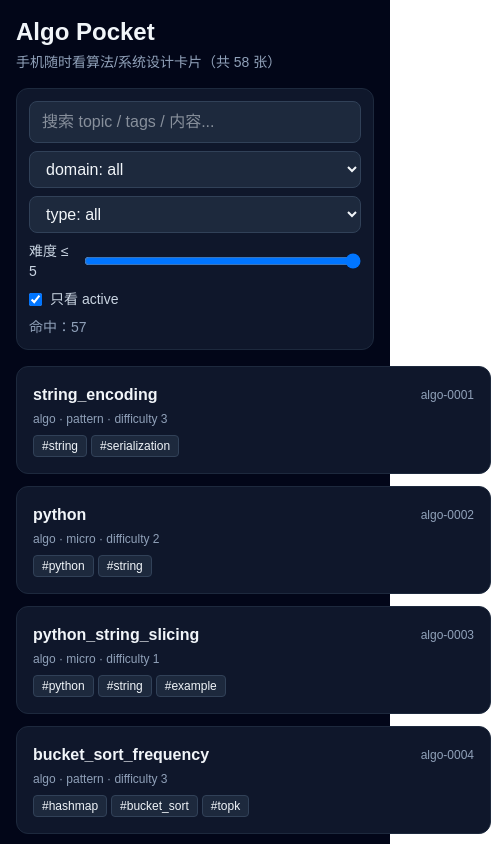
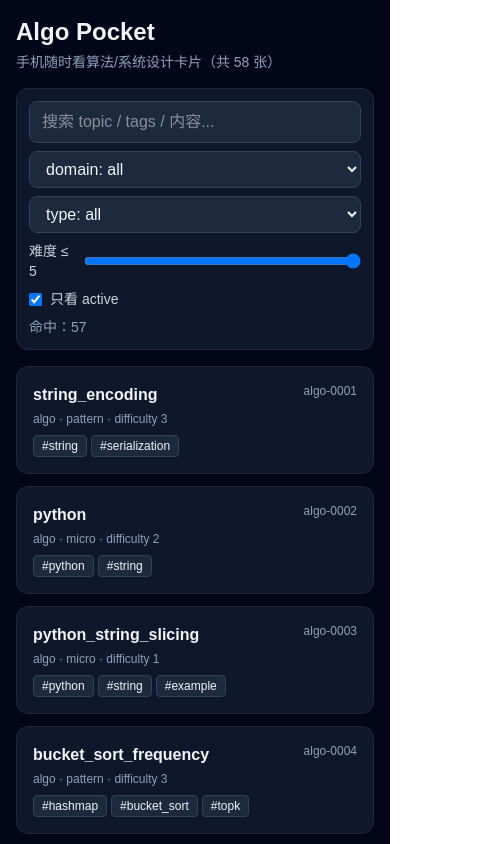
Before and after one commit to yywuzhanfei/interview-review, a Next.js app: page / in a window 390 px wide. Shown: the top 844 px of the page, 491 px wide, since content can reach past the window. Built offline with nearby package versions, Linux system fonts and the light colour scheme.

Commit message:
fix mobile horizontal overflow

```diff
--- a/app/page.tsx
+++ b/app/page.tsx
@@ -57,7 +57,7 @@ export default function Home() {
   }, [activeOnly, cardType, domain, maxDifficulty, query]);
 
   return (
-    <main className="min-h-screen bg-slate-950 text-slate-100 p-4 md:p-8">
+    <main className="min-h-screen overflow-x-hidden bg-slate-950 text-slate-100 p-4 md:p-8">
       <div className="mx-auto max-w-5xl space-y-4">
         <header className="space-y-1">
           <h1 className="text-2xl md:text-3xl font-bold">Algo Pocket</h1>
@@ -129,17 +129,17 @@ export default function Home() {
             <button
               key={card.id}
               onClick={() => setSelected(card)}
-              className="text-left p-4 rounded-xl border border-slate-800 bg-slate-900 hover:border-sky-500 transition"
+              className="min-w-0 text-left p-4 rounded-xl border border-slate-800 bg-slate-900 hover:border-sky-500 transition"
             >
-              <div className="flex items-center justify-between gap-2">
-                <p className="font-semibold">{card.topic}</p>
-                <span className="text-xs text-slate-400">{card.id}</span>
+              <div className="flex items-start justify-between gap-2 min-w-0">
+                <p className="font-semibold break-words [overflow-wrap:anywhere]">{card.topic}</p>
+                <span className="text-xs text-slate-400 shrink-0">{card.id}</span>
               </div>
-              <p className="mt-1 text-xs text-slate-400">
+              <p className="mt-1 text-xs text-slate-400 break-words [overflow-wrap:anywhere]">
                 {card.domain} · {card.type} · difficulty {card.difficulty}
               </p>
               {card.tags?.length ? (
-                <div className="mt-2 flex flex-wrap gap-1">
+                <div className="mt-2 flex flex-wrap gap-1 min-w-0">
                   {card.tags.map((tag) => (
                     <span
                       key={tag}
@@ -179,14 +179,14 @@ export default function Home() {
               </button>
             </div>
 
-            <article className="space-y-2">
+            <article className="space-y-2 min-w-0">
               <h3 className="font-semibold text-sky-300">Card</h3>
-              <p className="whitespace-pre-wrap text-slate-200 leading-7">{selected.front}</p>
+              <p className="whitespace-pre-wrap break-words [overflow-wrap:anywhere] text-slate-200 leading-7">{selected.front}</p>
             </article>
 
-            <article className="space-y-2">
+            <article className="space-y-2 min-w-0">
               <h3 className="font-semibold text-emerald-300">Check</h3>
-              <p className="whitespace-pre-wrap text-slate-200 leading-7">{selected.check}</p>
+              <p className="whitespace-pre-wrap break-words [overflow-wrap:anywhere] text-slate-200 leading-7">{selected.check}</p>
             </article>
           </div>
         </div>
```
